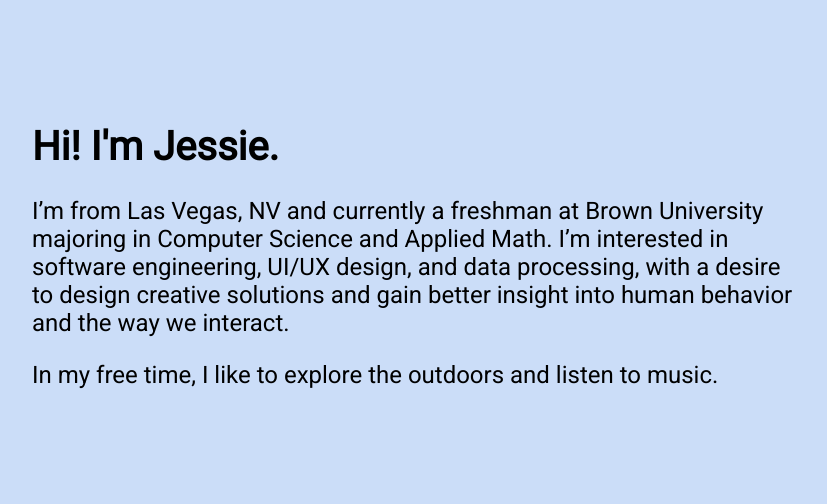
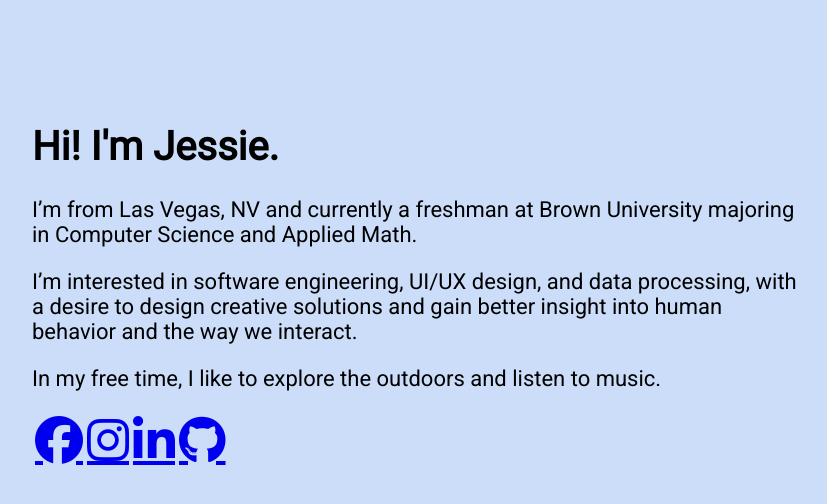
Before and after one commit to jessieyli/jessieyli.github.io, a PHP site: page / in a window 1280 px wide. Shown: the part 133-637 px from the top of the page, without its empty margins (224-1051 px from the left). Run offline with PHP 8.4, Linux system fonts and the light colour scheme; some libraries are stand-ins or nearby versions.

Commit message:
Add files via upload

```diff
--- a/index.html
+++ b/index.html
@@ -7,6 +7,7 @@
     <meta name="description" content="Jessie Li is a freshman at Brown University from Las Vegas, NV studying Computer Science and Applied-Mathetmatics.">
     <link rel="stylesheet" href="https://fonts.googleapis.com/css?family=Roboto&display=swap">
     <link rel="stylesheet" href="https://cdnjs.cloudflare.com/ajax/libs/animate.css/3.7.2/animate.min.css">
+    <script src="https://kit.fontawesome.com/1c2af25903.js" crossorigin="anonymous"></script>
     <link rel="stylesheet" href="styles.css">
 </head>
 
@@ -19,7 +20,10 @@
         <h1>Hi! I'm Jessie. </h1>
         <p>
             I’m from Las Vegas, NV and currently a freshman at Brown University
-            majoring in Computer Science and Applied Math. I’m interested in
+            majoring in Computer Science and Applied Math.
+        </p>
+        <p>
+            I’m interested in
             software engineering, UI/UX design, and data processing, with a
             desire to design creative solutions and gain better insight into
             human behavior and the way we interact.
@@ -27,6 +31,14 @@
         <p>
             In my free time, I like to explore the outdoors and listen to music.
         </p>
+        <table>
+            <tr>
+                <td class="icon"><a href="https://www.facebook.com/jessieylii" class="fab fa-facebook fa-3x"></a></td>
+                <td class="icon"><a href="https://www.instagram.com/jawseeli" class="fab fa-instagram fa-3x"></a></td>
+                <td class="icon"><a href="https://www.linkedin.com/in/jessica-li-161b28182/" class="fab fa-linkedin-in fa-3x"></a></td>
+                <td class="icon"><a href="https://github.com/jessieyli" class="fab fa-github fa-3x"></a></td>
+            </tr>
+        </table>
     </div>
 </body>
 </html>
--- a/styles.css
+++ b/styles.css
@@ -9,13 +9,23 @@ body {
 h1 {
     margin-left: 20%;
     margin-top: 20%;
-    font-size:30pt;
+    font-size:40px;
     font-family: 'Roboto', sans-serif;
 }
 
 p {
     margin-left: 20%;
     margin-right: 20%;
-    font-size: 18pt;
+    font-size: 22px;
     font-family: 'Roboto', sans-serif;
 }
+
+table {
+    margin-left: 20%;
+    margin-right:20%;
+}
+
+.icon {
+    color: black;
+
+}
```
